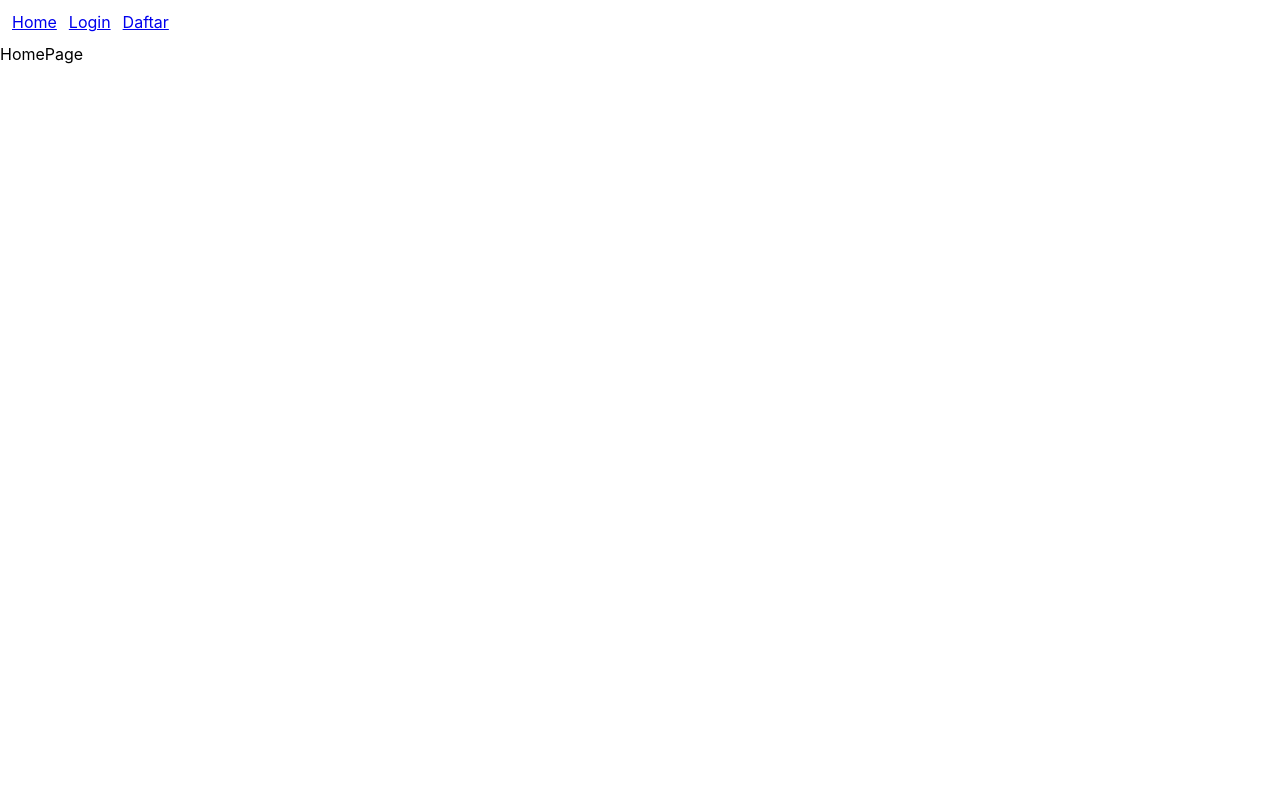
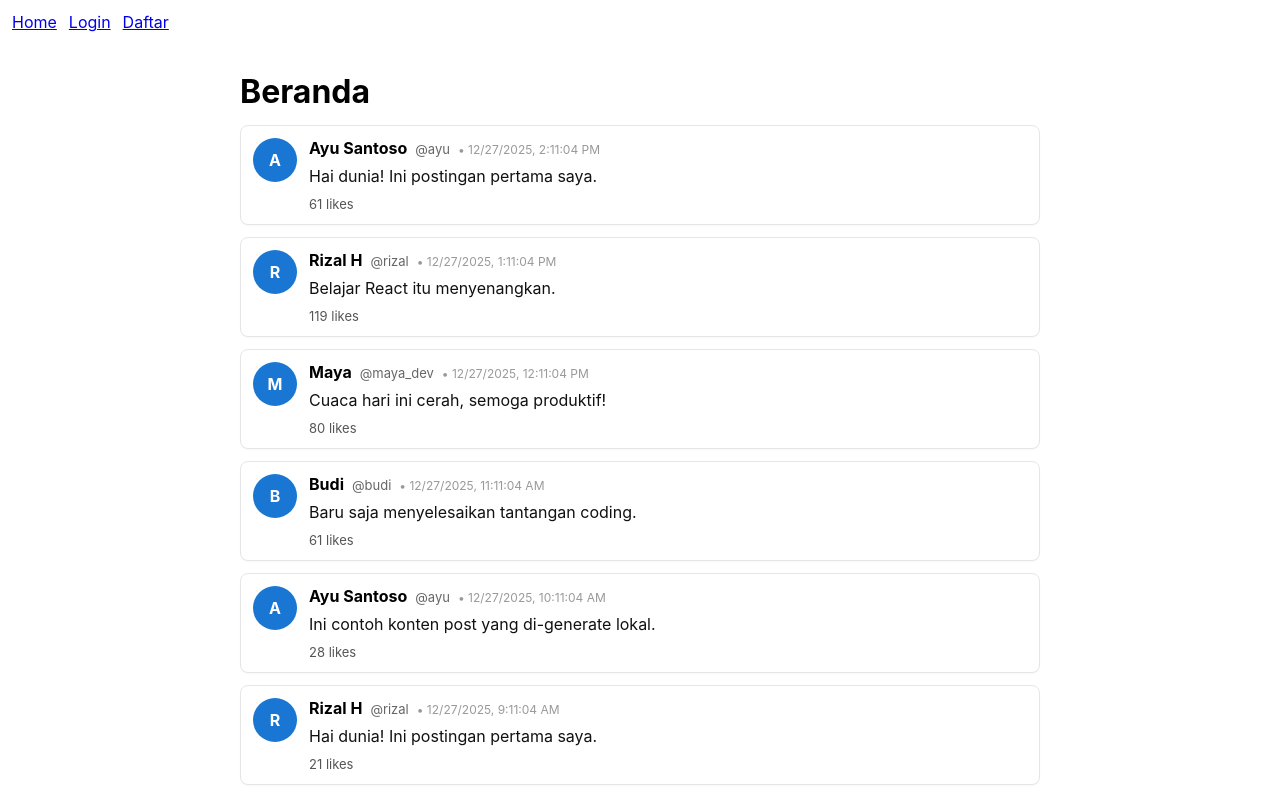
Before and after one commit to mfadlika/Web-TeknoTwit, a React (Create React App) app in the folder frontend/: page / in a window 1280 px wide. Shown: the top 795 px of the page. Built offline with nearby package versions, Linux system fonts and the light colour scheme.

Commit message:
homepage feature

```diff
--- a/frontend/src/pages/HomePage.jsx
+++ b/frontend/src/pages/HomePage.jsx
@@ -1,5 +1,94 @@
-import React from "react";
+import React, { useEffect, useState } from "react";
+
+function generateMockPosts(count = 6) {
+  const authors = [
+    { name: "Ayu Santoso", handle: "ayu" },
+    { name: "Rizal H", handle: "rizal" },
+    { name: "Maya", handle: "maya_dev" },
+    { name: "Budi", handle: "budi" },
+  ];
+
+  const contents = [
+    "Hai dunia! Ini postingan pertama saya.",
+    "Belajar React itu menyenangkan.",
+    "Cuaca hari ini cerah, semoga produktif!",
+    "Baru saja menyelesaikan tantangan coding.",
+    "Ini contoh konten post yang di-generate lokal.",
+  ];
+
+  const now = Date.now();
+
+  return Array.from({ length: count }).map((_, i) => ({
+    id: `post_${i + 1}`,
+    author: authors[i % authors.length],
+    content: contents[i % contents.length],
+    createdAt: new Date(now - i * 1000 * 60 * 60).toISOString(),
+    likes: Math.floor(Math.random() * 120),
+  }));
+}
+
+function PostCard({ post }) {
+  const cardStyle = {
+    padding: 12,
+    borderRadius: 8,
+    border: "1px solid #e6e6e6",
+    background: "#fff",
+    boxShadow: "0 1px 2px rgba(0,0,0,0.03)",
+  };
+
+  const avatarStyle = {
+    width: 44,
+    height: 44,
+    borderRadius: "50%",
+    background: "#1976d2",
+    color: "#fff",
+    display: "flex",
+    alignItems: "center",
+    justifyContent: "center",
+    fontWeight: 700,
+  };
+
+  return (
+    <div style={cardStyle}>
+      <div style={{ display: "flex", gap: 12 }}>
+        <div style={avatarStyle}>{post.author.name.charAt(0)}</div>
+        <div style={{ flex: 1 }}>
+          <div style={{ display: "flex", alignItems: "baseline", gap: 8 }}>
+            <div style={{ fontWeight: 700 }}>{post.author.name}</div>
+            <div style={{ color: "#666", fontSize: 13 }}>
+              @{post.author.handle}
+            </div>
+            <div style={{ color: "#999", fontSize: 12 }}>
+              • {new Date(post.createdAt).toLocaleString()}
+            </div>
+          </div>
+          <div style={{ marginTop: 8, color: "#111" }}>{post.content}</div>
+          <div style={{ marginTop: 10, color: "#555", fontSize: 13 }}>
+            {post.likes} likes
+          </div>
+        </div>
+      </div>
+    </div>
+  );
+}
 
 export default function HomePage() {
-  return <div>HomePage</div>;
+  const [posts, setPosts] = useState([]);
+
+  useEffect(() => {
+    const data = generateMockPosts(8);
+    setPosts(data);
+  }, []);
+
+  return (
+    <div style={{ maxWidth: 800, margin: "28px auto", padding: "0 16px" }}>
+      <h1 style={{ marginBottom: 14 }}>Beranda</h1>
+
+      <div style={{ display: "grid", gap: 12 }}>
+        {posts.map((p) => (
+          <PostCard key={p.id} post={p} />
+        ))}
+      </div>
+    </div>
+  );
 }
```
